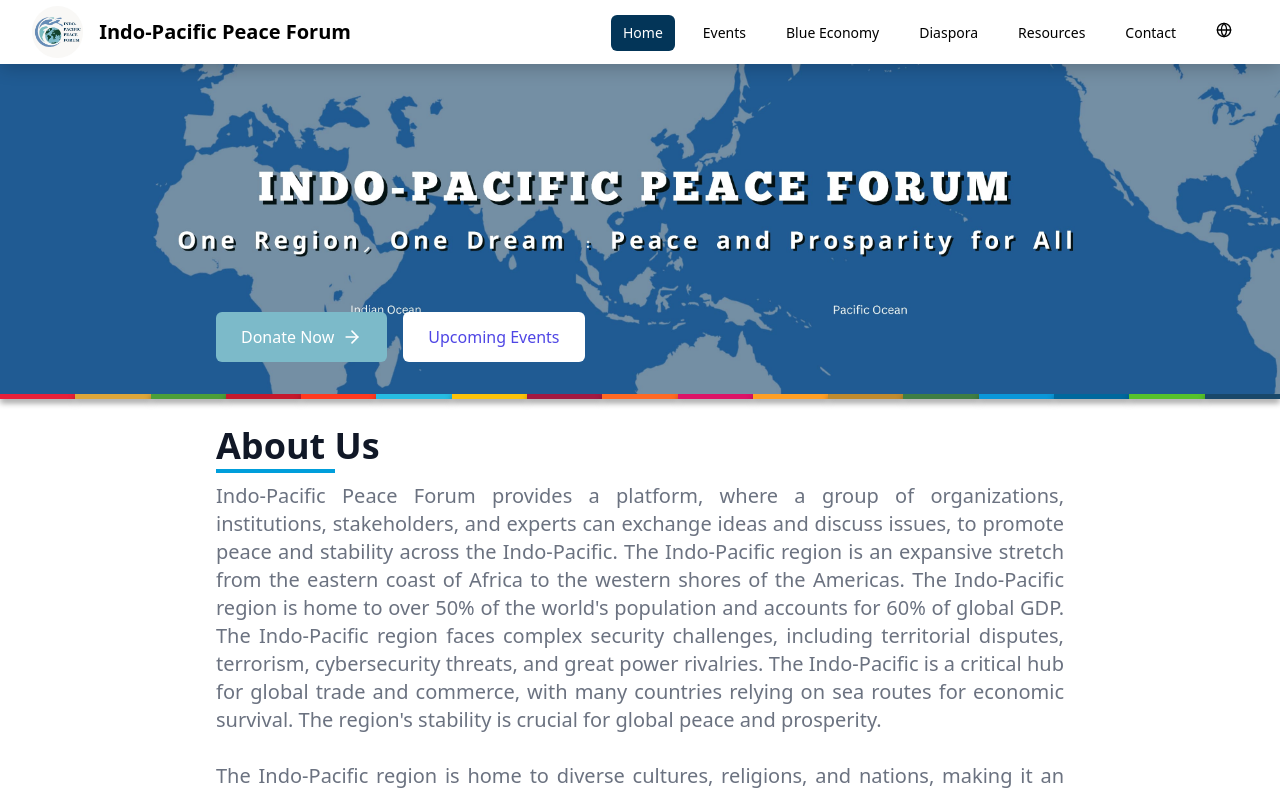
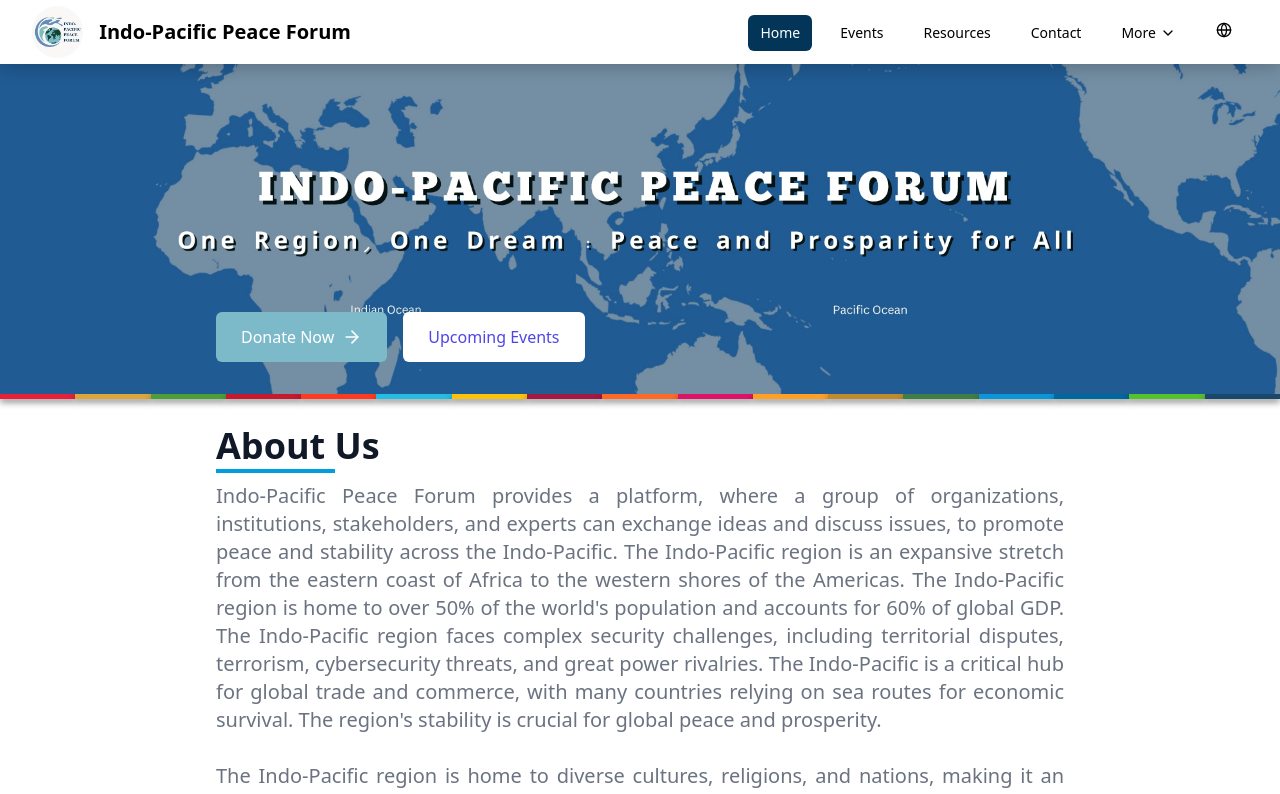
Before and after one commit to devanshtyagi26/Global-Peace-Foundation, a React (Vite) app: page / in a window 1280 px wide. Shown: the top 794 px of the page. Built offline with nearby package versions, Linux system fonts and the light colour scheme.

Commit message:
Relocated Blue Eco. pages to dropdown

```diff
--- a/src/components/Navigation.tsx
+++ b/src/components/Navigation.tsx
@@ -34,24 +34,32 @@ const Navigation = () => {
   const mainMenuItems = [
     { label: t("navigation.home"), href: "/" },
     { label: t("navigation.events"), href: "/events" },
-    { label: t("navigation.blueEconomy"), href: "/blueEconomy" },
-    { label: t("navigation.diaspora"), href: "/diaspora" },
     { label: t("navigation.resources"), href: "/resources" },
     { label: t("navigation.contact"), href: "/contact" },
   ];
 
-  // const moreMenuItems = [
-  //   {
-  //     label: t("navigation.blog.title"),
-  //     href: "/blog",
-  //     description: t("navigation.blog.subtitle"),
-  //   },
-  //   {
-  //     label: t("navigation.Peace.title"),
-  //     href: "/Peace",
-  //     description: t("navigation.Peace.subtitle"),
-  //   },
-  // ];
+  const moreMenuItems = [
+    {
+      label: t("navigation.blueEconomy"),
+      href: "/blueEconomy",
+      description: t("blueEconomy.title"),
+    },
+    {
+      label: t("navigation.diaspora"),
+      href: "/diaspora",
+      description: t("diaspora.title"),
+    },
+    {
+      label: t("navigation.blog.title"),
+      href: "/blog",
+      description: t("navigation.blog.subtitle"),
+    },
+    {
+      label: t("navigation.Peace.title"),
+      href: "/Peace",
+      description: t("navigation.Peace.subtitle"),
+    },
+  ];
 
   const isActive = (href: string) => location.pathname === href;
 
@@ -93,7 +101,7 @@ const Navigation = () => {
                 </Link>
               ))}
 
-              {/* <div className="relative" ref={dropdownRef}>
+              <div className="relative" ref={dropdownRef}>
                 <button
                   onClick={() => setIsMoreOpen(!isMoreOpen)}
                   className={`text-black hover:bg-[#033558] px-3 py-2 rounded-md text-sm font-medium inline-flex items-center transition-colors duration-200 ${
@@ -147,7 +155,7 @@ const Navigation = () => {
                     ))}
                   </div>
                 </div>
-              </div> */}
+              </div>
 
               <button
                 onClick={toggleLanguage}
@@ -206,7 +214,14 @@ const Navigation = () => {
                 {item.label}
               </Link>
             ))}
-            {/* {moreMenuItems.map((item) => (
+
+            <div className="border-b border-gray-200 pt-2 pb-4">
+              <h2 className="px-3 py-1 text-sm font-medium text-gray-500">
+                {t("navigation.More")}
+              </h2>
+            </div>
+
+            {moreMenuItems.map((item) => (
               <Link
                 key={item.href}
                 to={item.href}
@@ -219,7 +234,7 @@ const Navigation = () => {
               >
                 {item.label}
               </Link>
-            ))} */}
+            ))}
             <button
               onClick={toggleLanguage}
               className="flex items-center w-full px-3 py-2 text-base font-medium text-left text-black transition-colors duration-200 rounded-md hover:bg-[#033558] hover:text-white"
--- a/src/i18n/locales/en.json
+++ b/src/i18n/locales/en.json
@@ -14,6 +14,10 @@
     "youth": {
       "title": "Youth",
       "subtitle": "Youth Programs"
+    },
+    "Peace": {
+      "title": "Peace",
+      "subtitle": "Peace Initiatives"
     }
   },
   "hero": {
--- a/src/i18n/locales/ja.json
+++ b/src/i18n/locales/ja.json
@@ -2,6 +2,8 @@
   "navigation": {
     "home": "ホーム",
     "events": "イベント",
+    "blueEconomy": "ブルーエコノミー",
+    "diaspora": "ディアスポラ",
     "resources": "リソース",
     "contact": "お問い合わせ",
     "More": "もっと",
@@ -12,6 +14,10 @@
     "youth": {
       "title": "青少年",
       "subtitle": "青少年プログラム"
+    },
+    "Peace": {
+      "title": "平和",
+      "subtitle": "平和活動"
     }
   },
   "hero": {
```
